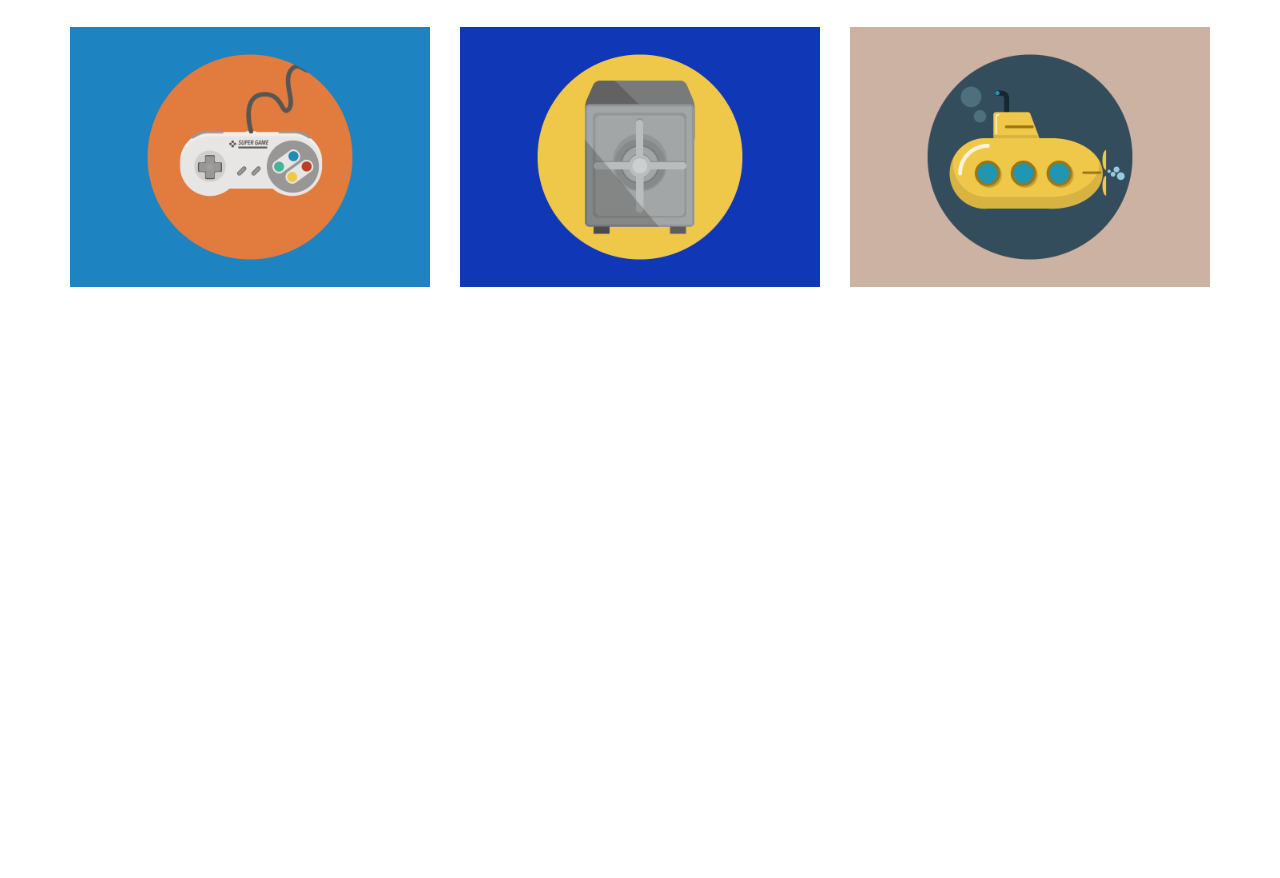
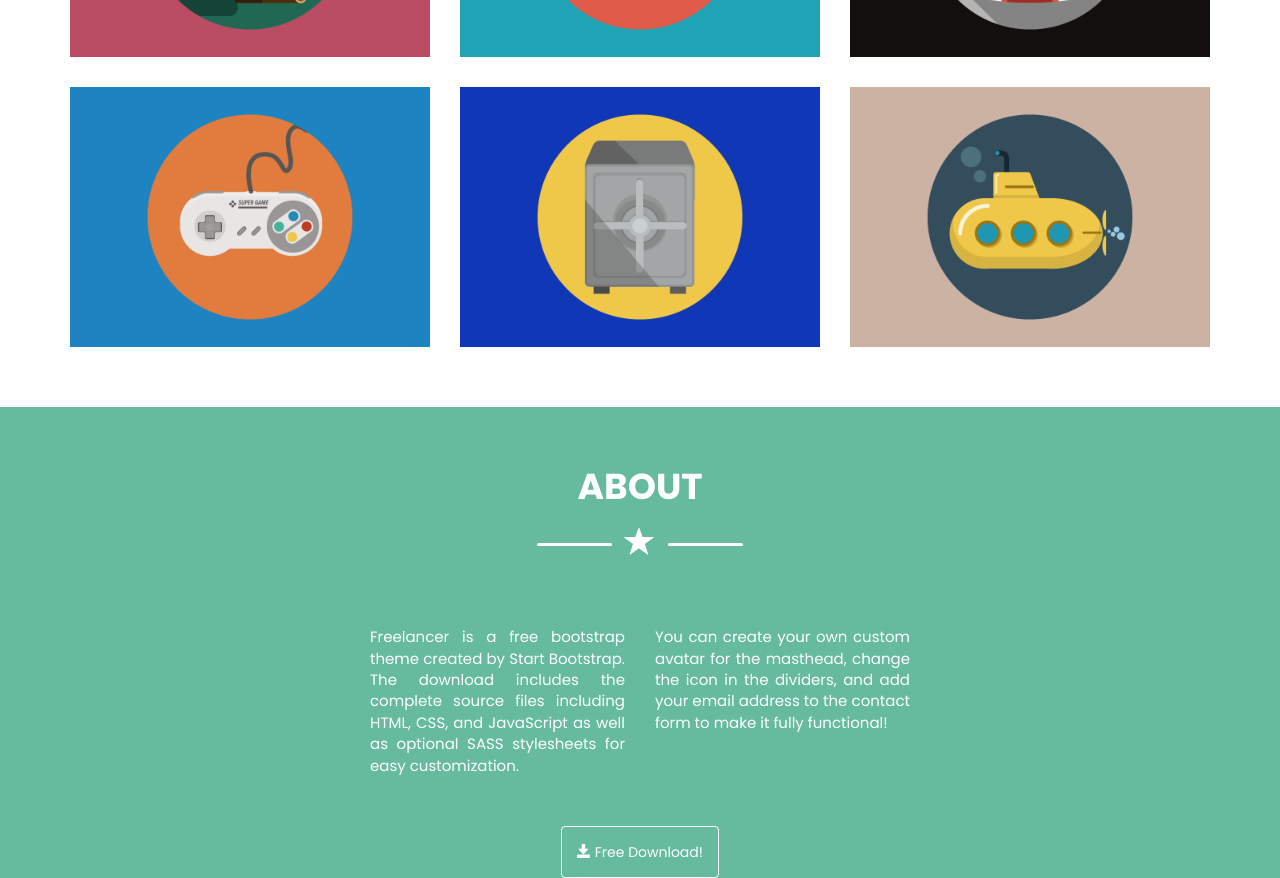
Before and after one commit to marco-tuzza/html-css-bootstrap-freelancer, a plain HTML site: page index.html in a window 1280 px wide. Shown: the part 890-1768 px from the top of the page. Before the commit the page ends 1177 px from the top, so only its background shows below. Drawn offline with nearby package versions, Linux system fonts and the light colour scheme.

Commit message:
About completato

```diff
--- a/index.html
+++ b/index.html
@@ -44,7 +44,7 @@
             </nav>
         </header>
         <main>
-            <div class="section-start">
+            <section class="start">
                 <div class="container">
                     <div class="row immagine">
                         <div class="col-lg-2 col-md-4 col-sm-6 col-xs-8 col-lg-offset-5 col-md-offset-4 col-sm-offset-3 col-xs-offset-2">
@@ -65,8 +65,8 @@
                         <p> Graphic Artist - Web Designer - Illustrator</p>
                     </div>
                 </div>
-            </div>
-            <div class="section-images">
+            </section>
+            <section class="images">
                 <div class="container">
                     <div class="section-title">
                         <h3 class="h1 text-center text-uppercase">Portfolio</p>
@@ -87,7 +87,24 @@
                         </div>
                     </div>
                 </div>
-            </div>
+            </section>
+            <section class="text">
+                <div class="container">
+                    <p class="h1 text-center text-uppercase">About</p>
+                    <div class="separation-white text-center">
+                        <div class="line-white"></div>
+                        <span class="glyphicon glyphicon-star star-white"aria-hidden="true"></span>
+                        <div class="line-white"></div>
+                        <div class="text-about">
+                            <p class="col-lg-3 col-lg-offset-3 col-sm-6 text-justify">Freelancer is a free bootstrap theme created by Start Bootstrap. The download includes the complete source files including HTML, CSS, and JavaScript as well as optional SASS stylesheets for easy customization.</p>
+                            <p class="col-lg-3 col-sm-6 text-justify">You can create your own custom avatar for the masthead, change the icon in the dividers, and add your email address to the contact form to make it fully functional!</p>
+                        </div>
+                        <div class="button-section col-lg-12 col-sm-12">
+                            <button type="button" class="btn btn-default"><span class="glyphicon glyphicon-save" aria-hidden="true"></span> Free Download!</button>
+                        </div>
+                    </div>
+                </div>
+            </section>
         </main>
     </body>
 </html>
--- a/style.css
+++ b/style.css
@@ -25,7 +25,7 @@
     font-weight: bold;
 }
 
-.section-start {
+.start {
     background-color:#66ba9e;
     height: 100%;
 }
@@ -90,6 +90,42 @@ h3, .text-center {
     margin-bottom: 10px;
 }
 
+.images {
+    margin-top: 60px;
+}
+
 .group-images img {
     margin-top: 30px;
 }
+
+.text {
+    background-color: #66ba9e;
+    margin-top: 60px;
+}
+
+.text p {
+    color: white;
+    margin-top: 60px;
+}
+
+.text-about p {
+    font-weight: normal;
+}
+
+.button-section {
+    margin-top: 40px;
+}
+
+.btn-default {
+    color: white;
+    background-color:#66ba9e;
+    border-color: white;
+    padding: 15px;
+    transition-duration: 0.5s;
+}
+
+.btn-default:hover {
+    color: black;
+    background-color: white;
+    border-color: white;
+}
```
